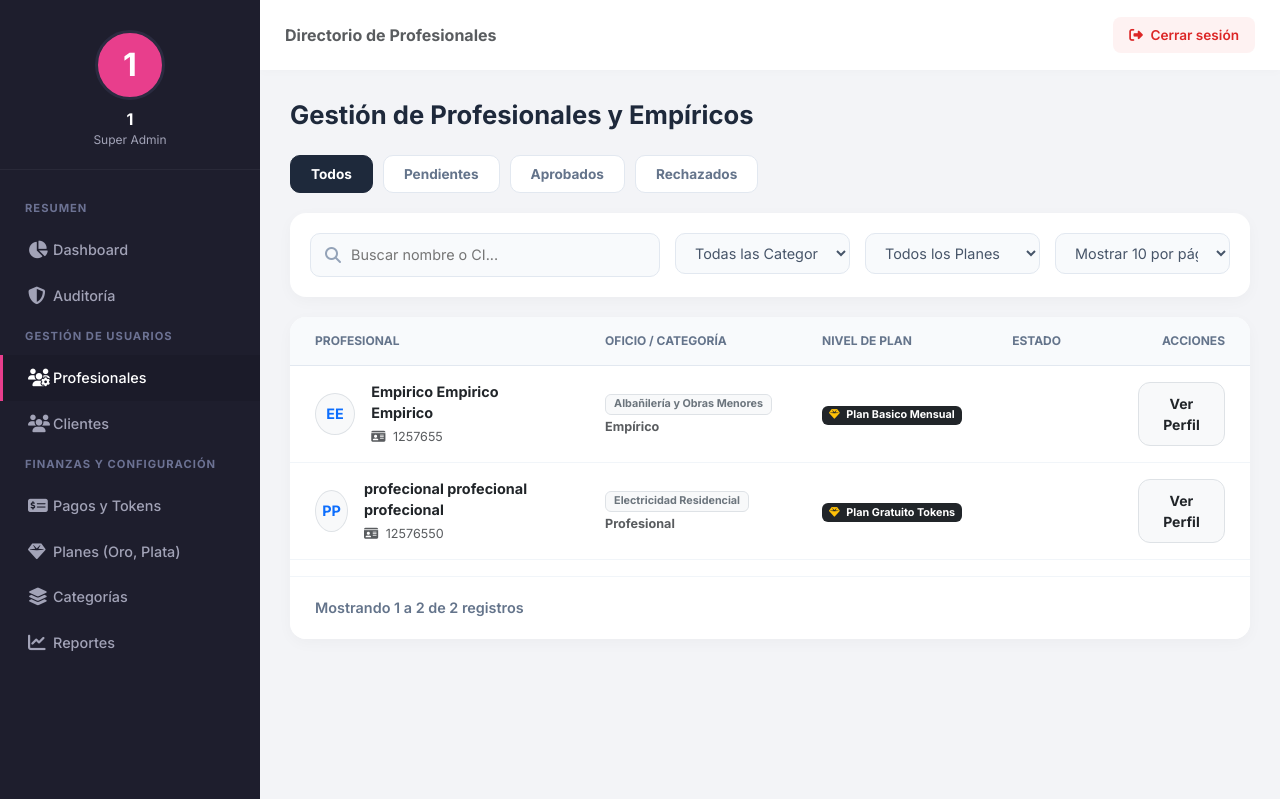
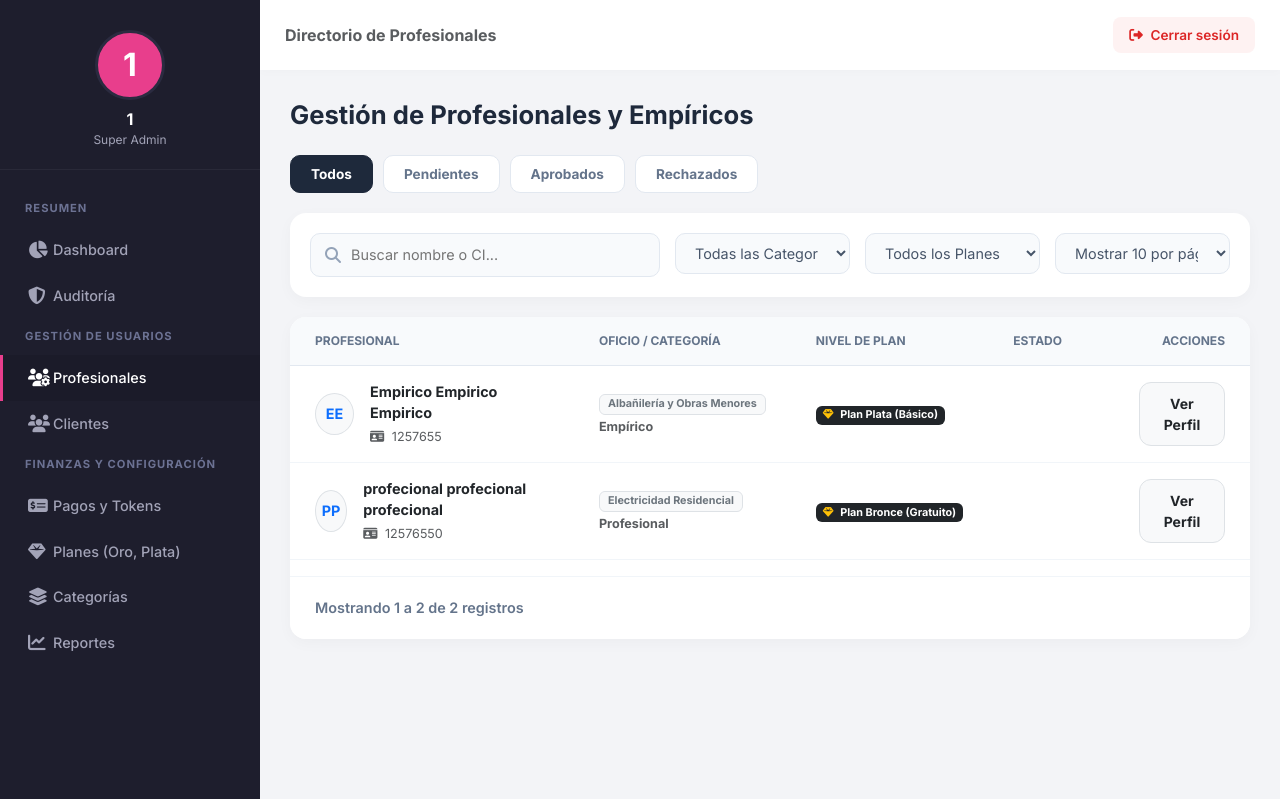
Before and after one commit to jose011011/geoprov2, a PHP site: page /GEO_PRO_V2/admin/profesionales in a window 1280 px wide. Shown: the top 799 px of the page. Run offline with PHP 8.4, Linux system fonts and the light colour scheme; the visitor is signed in with stand-in values (Sample User, id 1); data comes from the database, SQL or seed files in the repository.

Commit message:
Admin dashboard: Use LEFT JOIN for planes and map plan names to match professional dashboard (Oro, Plata, Bronce)

```diff
--- a/app/controllers/AdminController.php
+++ b/app/controllers/AdminController.php
@@ -164,7 +164,7 @@ class AdminController extends Controller {
             FROM profesionales p
             INNER JOIN usuarios u ON p.id_usuario = u.id_usuario
             INNER JOIN categorias c ON p.id_categoria = c.id_categoria
-            INNER JOIN planes_suscripcion pl ON p.id_plan = pl.id_plan
+            LEFT JOIN planes_suscripcion pl ON p.id_plan = pl.id_plan
         ";
 
         if ($filtro !== 'TODOS') {
--- a/app/controllers/MembresiaController.php
+++ b/app/controllers/MembresiaController.php
@@ -41,6 +41,7 @@ class MembresiaController extends Controller {
                 $error = "Ingrese un código de comprobante válido (mínimo 4 caracteres).";
             } else {
                 try {
+                    $this->membresiaModel->solicitarCambioPlan((int) $perfil['id_profesional'], (int) $idPlan, (float) $plan['precio_mensual'], $codigo);
                     $this->membresiaModel->solicitarCambioPlan((int) $perfil['id_profesional'], (int) $idPlan, (float) $plan['precio'], $codigo);
                     header("Location: " . BASE_URL . "/profesional/dashboard?pago_enviado=1");
                     exit;
@@ -80,6 +81,7 @@ class MembresiaController extends Controller {
 
         $this->view('profesional/comprobante_pago', [
             'titulo' => 'GEO-PRO | Comprar Tokens',
+            'plan'   => ['nombre_plan' => 'Paquete de 10 Tokens', 'precio_mensual' => 10.00],
             'plan'   => ['nombre_plan' => 'Paquete de 10 Tokens', 'precio' => 10.00],
             'error'  => $error,
             'tipo'   => 'tokens'
--- a/app/views/admin/profesionales.php
+++ b/app/views/admin/profesionales.php
@@ -155,9 +155,16 @@
                             <?php foreach ($profesionales as $p): ?>
                                 <?php
                                     $nombreCat = htmlspecialchars($p['nombre_categoria'] ?? 'Sin Categoría');
-                                    // Guardamos el código original del plan (ej: premium_destacado) para el JS
                                     $codigoPlan = strtolower($p['nombre_plan'] ?? '');
-                                    $nombrePlanDisplay = str_replace('_', ' ', htmlspecialchars($p['nombre_plan'] ?? 'Básico'));
+
+                                    // Mapeo de nombres de planes para que coincida con el dashboard del profesional
+                                    $nombrePlanDisplay = 'Bronce (Gratuito)';
+                                    if (strpos($codigoPlan, 'basico') !== false || strpos($codigoPlan, 'plata') !== false) {
+                                        $nombrePlanDisplay = 'Plata (Básico)';
+                                    } elseif (strpos($codigoPlan, 'premium') !== false || strpos($codigoPlan, 'oro') !== false) {
+                                        $nombrePlanDisplay = 'Oro (Premium)';
+                                    }
+
                                     $estado = htmlspecialchars($p['estado_validacion'] ?? 'PENDIENTE');
                                 ?>
                                 <tr class="data-row" data-categoria="<?= $nombreCat ?>" data-plan="<?= $codigoPlan ?>">
@@ -177,7 +184,7 @@
                                         <small class="text-muted fw-bold"><?= ($p['tipo_prestador'] ?? '') === 'TECNICO_PROFESIONAL' ? 'Profesional' : 'Empírico' ?></small>
                                     </td>
                                     <td>
-                                        <span class="badge bg-dark text-white"><i class="fa-solid fa-gem text-warning me-1"></i> Plan <?= ucwords(strtolower($nombrePlanDisplay)) ?></span>
+                                        <span class="badge bg-dark text-white"><i class="fa-solid fa-gem text-warning me-1"></i> Plan <?= $nombrePlanDisplay ?></span>
                                     </td>
                                     <td>
                                         <span class="badge rounded-pill <?= claseBadgeEstado($estado) ?>"><?= $estado ?></span>
--- a/app/views/profesional/comprobante_pago.php
+++ b/app/views/profesional/comprobante_pago.php
@@ -4,6 +4,7 @@
         <div class="col-md-5">
             <div class="card p-4 text-center">
                 <h5><?= htmlspecialchars($plan['nombre_plan']) ?></h5>
+                <div class="fs-2 fw-bold my-2">Bs <?= number_format($plan['precio_mensual'], 2) ?></div>
                 <div class="fs-2 fw-bold my-2">Bs <?= number_format($plan['precio'], 2) ?></div>
 
                 <div class="bg-light p-4 rounded my-3">
```
